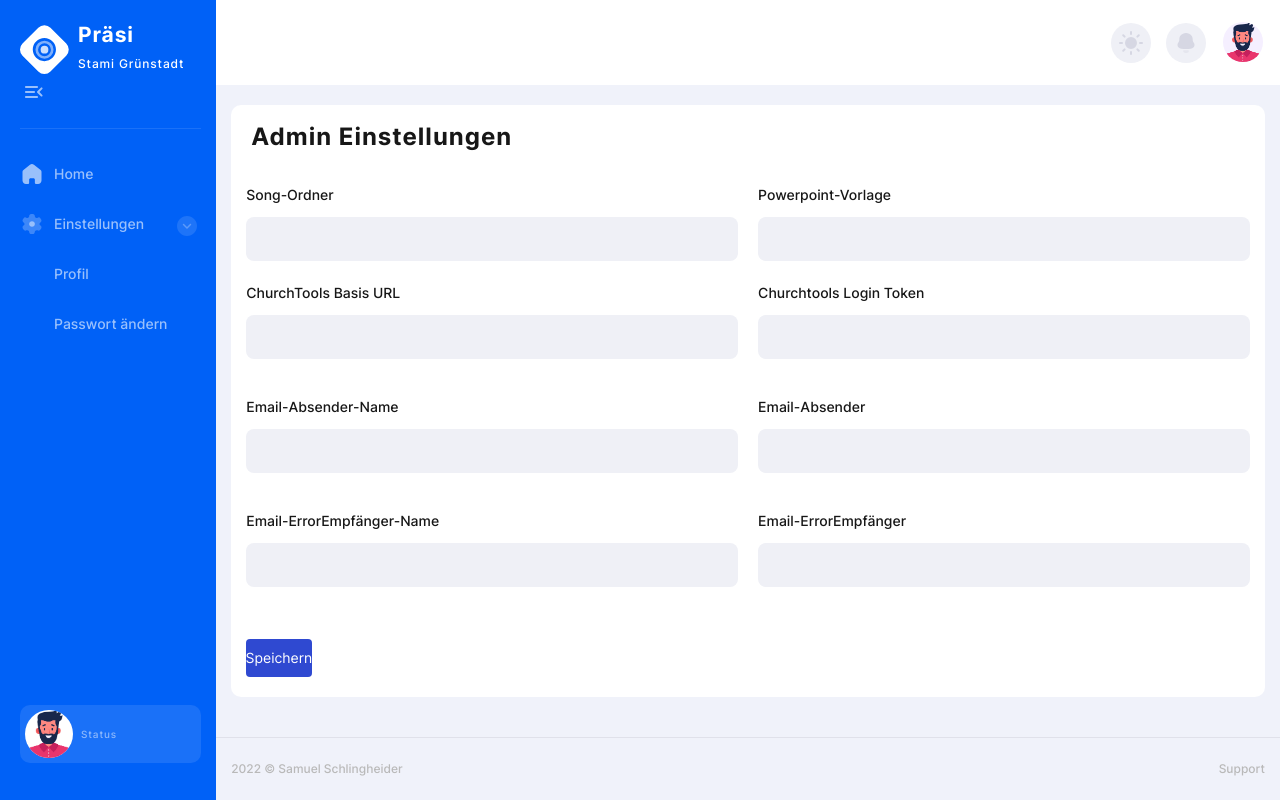
After one commit to leumas244/presentation_creator_website, a Django app: template home/templates/sites/admin_settings.html in a window 1280 px wide. The commit adds this page. Run offline with Django 3.2, Linux system fonts and the light colour scheme; the template is opened without the code that fills it, so the values that code supplies are empty; parts of the project's set-up code (start-up, migrations or seed data) failed here and were passed over; some libraries are stand-ins or nearby versions.

Commit message:
add admin settings

```diff
--- a/home/templates/sidebar.html
+++ b/home/templates/sidebar.html
@@ -59,8 +59,16 @@
                 <li>
                     <a href="{% url 'admin:index' %}" target="_blank">
                         <span class="icon setting" aria-hidden="true"></span>
-                        Admin-Einstellungen
+                        Django-Einstellungen
                     </a>
+                </li>
+                <li>
+                    {% url 'admin_settings' as the_url %}
+                    {% if request.path == the_url %}
+                    <a class="active" href="{% url 'admin_settings' %}"><span class="icon setting" aria-hidden="true"></span>Admin-Einstellungen</a>
+                    {% else %}
+                    <a href="{% url 'admin_settings' %}"><span class="icon setting" aria-hidden="true"></span>Admin-Einstellungen</a>
+                    {% endif %}
                 </li>
                 <li>
                     {% url 'add_user' as the_url %}
--- /dev/null
+++ b/home/templates/sites/admin_settings.html
@@ -0,0 +1,104 @@
+{% extends 'base.html' %}
+
+{% block head %}
+<title>Admin Einstellungen</title>
+{% endblock %}
+
+{% block main %}
+<article class="white-block">
+    <div class="top-cat-title">
+        <h2>Admin Einstellungen</h2>
+    </div>
+    <br>
+    <form method="POST">
+        {% csrf_token %}
+        <ul class="top-cat-list">
+            <li>
+                <div class="row">
+                    <div class="col-md-6">
+                        <label class="form-label-wrapper">
+                            <p class="form-label">Song-Ordner</p>
+                            <input id="song_folder" name="song_folder" class="form-input" type="text"
+                                value="{{ admin_setting.song_folder }}">
+                        </label>
+                    </div>
+                    <div class="col-md-6">
+                        <label class="form-label-wrapper">
+                            <p class="form-label">Powerpoint-Vorlage</p>
+                            <input id="powerpoin_vorlage" name="powerpoin_vorlage" class="form-input" type="text"
+                                value="{{ admin_setting.powerpoin_vorlage }}">
+                        </label>
+                    </div>
+                </div>
+            </li>
+            <li>
+                <div class="row">
+                    <div class="col-md-6">
+                        <label class="form-label-wrapper">
+                            <p class="form-label">ChurchTools Basis URL</p>
+                            <input id="base_url" name="base_url" class="form-input" type="text"
+                                value="{{ admin_setting.base_url }}">
+                        </label>
+                    </div>
+                    <div class="col-md-6">
+                        <label class="form-label-wrapper">
+                            <p class="form-label">Churchtools Login Token</p>
+                            <input id="login_token" name="login_token" class="form-input" type="text"
+                                value="{{ admin_setting.login_token }}">
+                        </label>
+                    </div>
+                </div>
+            </li>
+            <br>
+            <li>
+                <div class="row">
+                    <div class="col-md-6">
+                        <label class="form-label-wrapper">
+                            <p class="form-label">Email-Absender-Name</p>
+                            <input id="email_user_name" name="email_user_name" class="form-input" type="text"
+                                value="{{ admin_setting.email_user_name }}" required>
+                        </label>
+                    </div>
+                    <div class="col-md-6">
+                        <label class="form-label-wrapper">
+                            <p class="form-label">Email-Absender</p>
+                            <input id="email_user" name="email_user" class="form-input" type="email"
+                                value="{{ admin_setting.email_user }}" required>
+                        </label>
+                    </div>
+                </div>
+            </li>
+            <br>
+            <li>
+                <div class="row">
+                    <div class="col-md-6">
+                        <label class="form-label-wrapper">
+                            <p class="form-label">Email-ErrorEmpfänger-Name</p>
+                            <input id="name_error_reciever" name="name_error_reciever" class="form-input" type="text"
+                                value="{{ admin_setting.name_error_reciever }}" required>
+                        </label>
+                    </div>
+                    <div class="col-md-6">
+                        <label class="form-label-wrapper">
+                            <p class="form-label">Email-ErrorEmpfänger</p>
+                            <input id="email_error_receiver" name="email_error_receiver" class="form-input" type="email"
+                                value="{{ admin_setting.email_error_receiver }}" required>
+                        </label>
+                    </div>
+                </div>
+            </li>
+        </ul>
+        <br>
+        <br>
+        <div class="row">
+            <div class="col-md-1">
+                <form>
+                    <button class="form-btn primary-default-btn transparent-btn" type="submit">
+                        Speichern
+                    </button>
+                </form>
+            </div>
+        </div>
+    </form>
+</article>
+{% endblock %}
--- a/home/urls.py
+++ b/home/urls.py
@@ -11,5 +11,6 @@ urlpatterns = [
     path('Einstellungen/', views.profile_settings, name='profile_settings'),
     path('Agenda/<int:identifier>/', views.agenda_by_identifier, name='agenda_by_identifier'),
     path('add_user/', views.add_user, name='add_user'),
+    path('admin_settings/', views.admin_settings, name='admin_settings'),
     path('base/', views.base, name='base'),
 ]
```
Also changed, not shown: home/views.py (+50 -3 lines).
